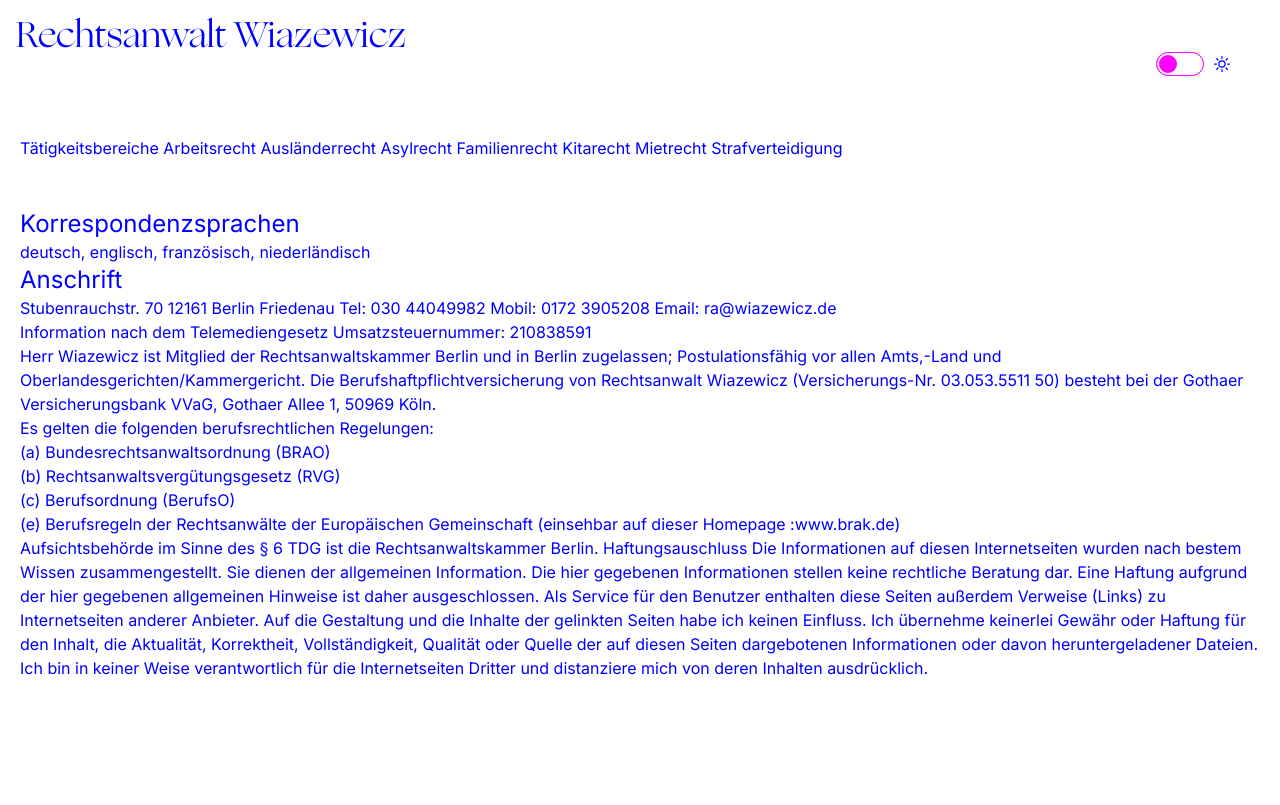
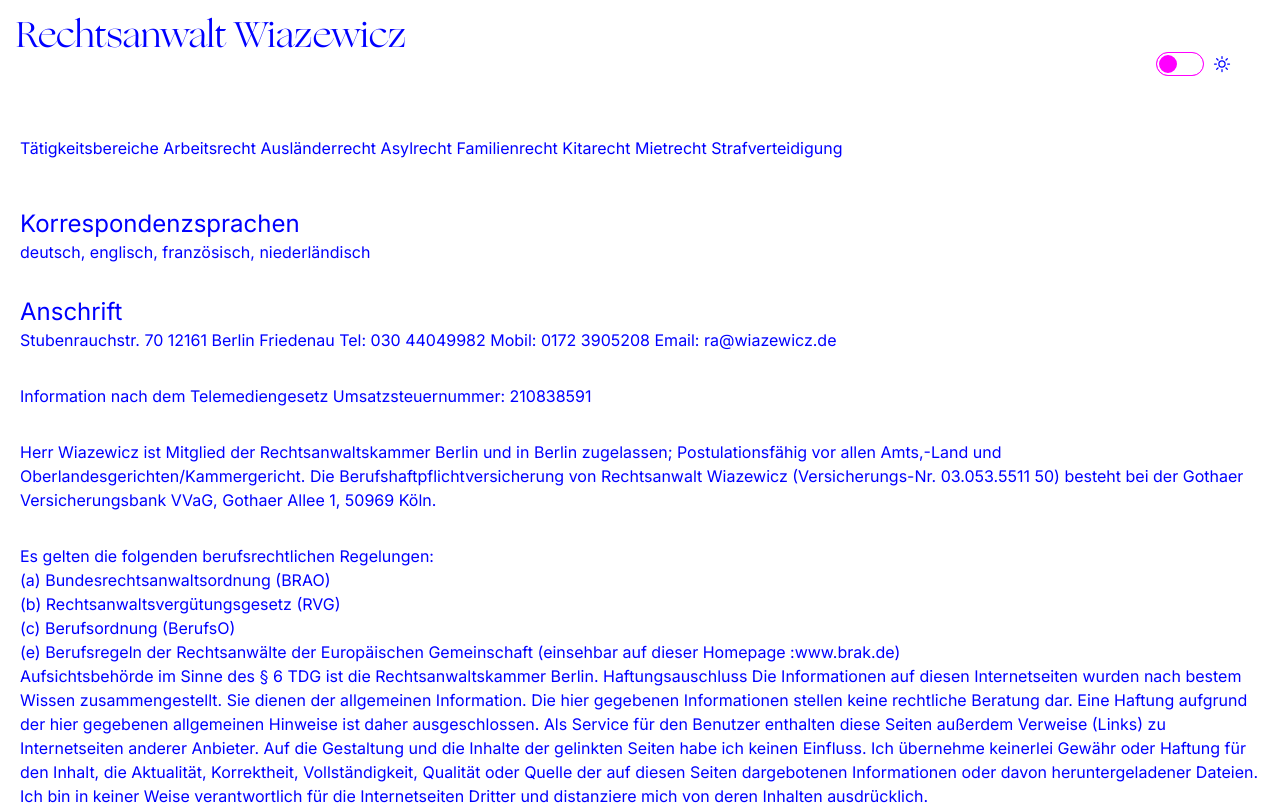
Before and after one commit to dreadbeard11/ra-wiazewicz, a Next.js app: page / in a window 1280 px wide. Shown: the top 805 px of the page. Built offline with nearby package versions, Linux system fonts and the light colour scheme.

Commit message:
Update page.tsx

```diff
--- a/src/app/page.tsx
+++ b/src/app/page.tsx
@@ -6,8 +6,9 @@ import { Intro } from "@/app/_components/intro";
 export default function Index() {
 
   return (
-    <main className="space-y-8">
+    <main>
       <Container>
+        <div className="space-y-8">
         <Intro />
 
 
@@ -54,7 +55,7 @@ Haftungsauschluss
 Die Informationen auf diesen Internetseiten wurden nach bestem Wissen zusammengestellt. Sie dienen der allgemeinen Information. Die hier gegebenen Informationen stellen keine rechtliche Beratung dar. Eine Haftung aufgrund der hier gegebenen allgemeinen Hinweise ist daher ausgeschlossen.
 
 Als Service für den Benutzer enthalten diese Seiten außerdem Verweise (Links) zu Internetseiten anderer Anbieter. Auf die Gestaltung und die Inhalte der gelinkten Seiten habe ich keinen Einfluss. Ich übernehme keinerlei Gewähr oder Haftung für den Inhalt, die Aktualität, Korrektheit, Vollständigkeit, Qualität oder Quelle der auf diesen Seiten dargebotenen Informationen oder davon heruntergeladener Dateien. Ich bin in keiner Weise verantwortlich für die Internetseiten Dritter und distanziere mich von deren Inhalten ausdrücklich.
-
+</div>
       </Container>
     </main>
   );
```
